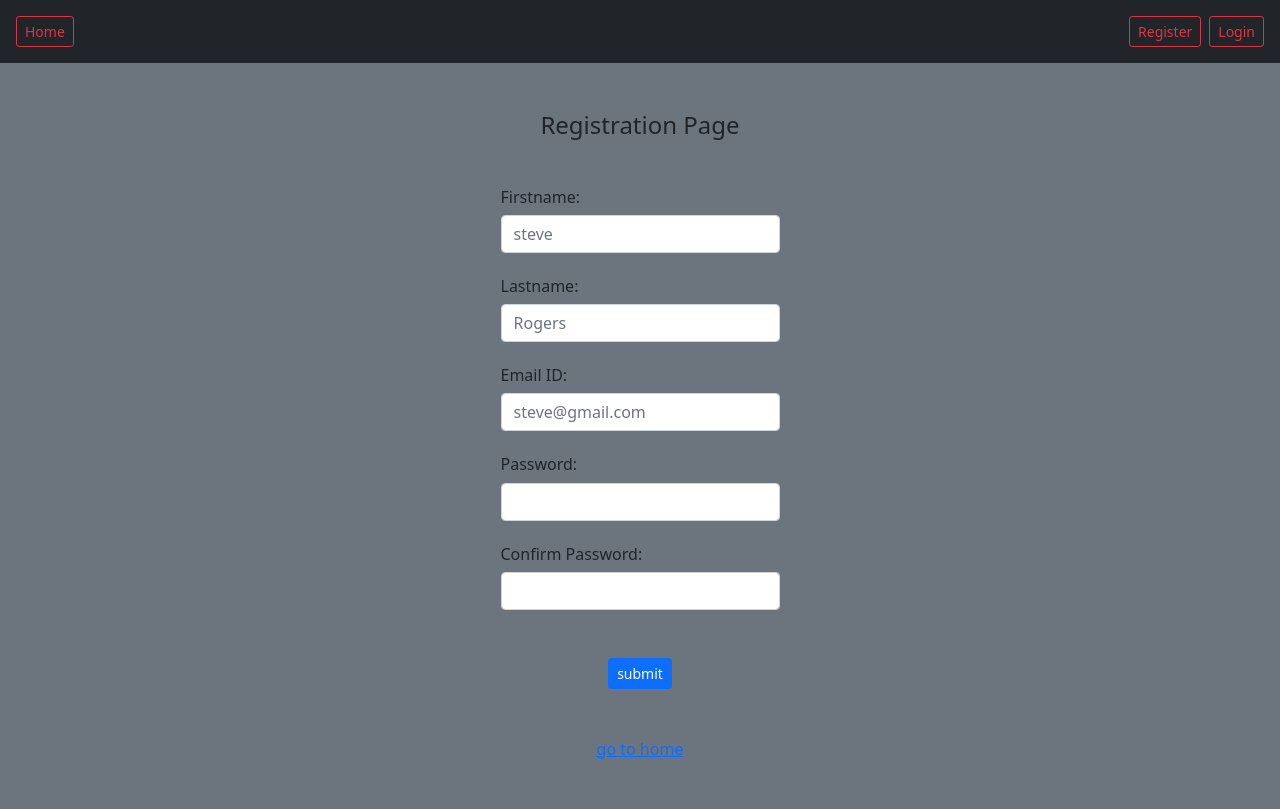
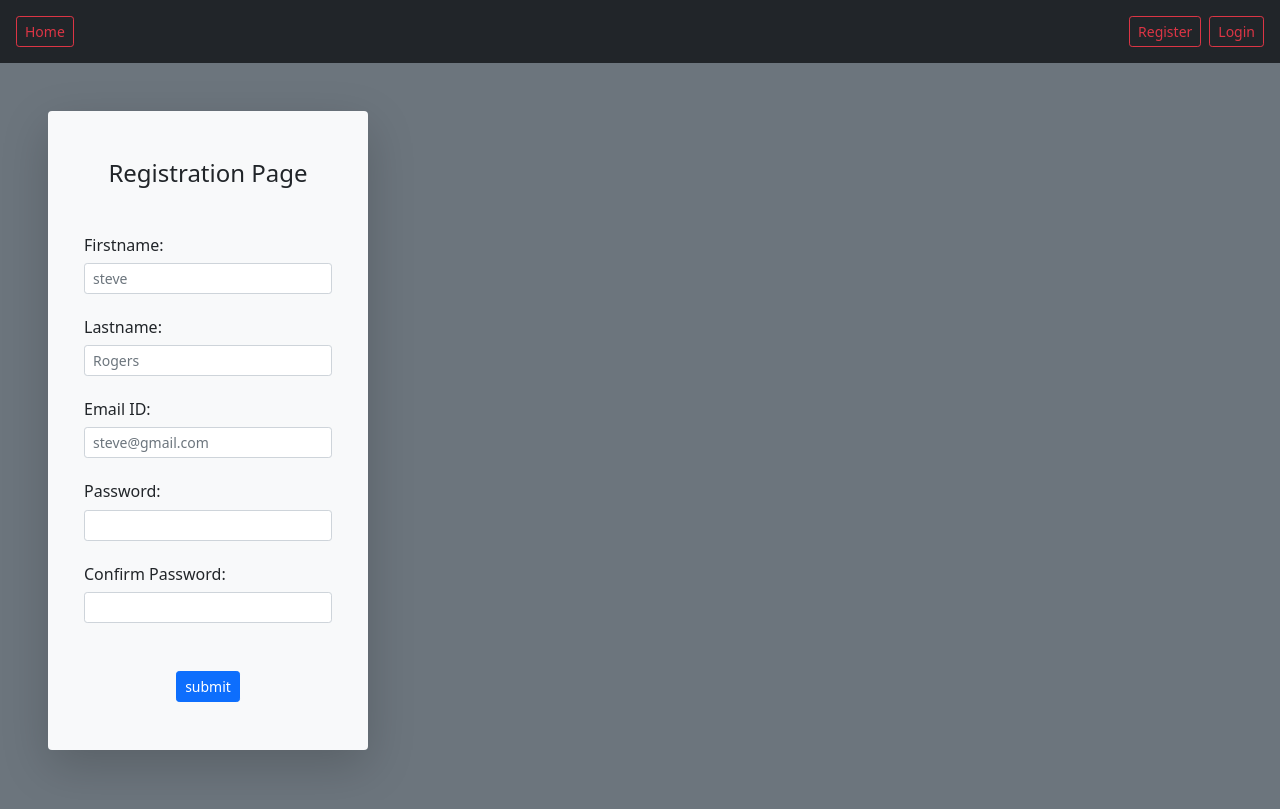
Before and after one commit to saravzizo/Django-Web-Chat-Application, a Django app: page /register/ in a window 1280 px wide. After the commit the page ends 763 px from the top, so only its background shows below. Run offline with Django 4.2, Linux system fonts and the light colour scheme.

Commit message:
4nd commit

```diff
--- a/App/templates/register.html
+++ b/App/templates/register.html
@@ -17,31 +17,30 @@
         <a class="btn btn-sm btn-outline-danger text-decoration-none mx-2" href="/register">Register</a>
         <a class="btn btn-sm btn-outline-danger text-decoration-none " href="/login">Login</a>
     </div>
-    <div>
-        <form class="container float-left d-flex flex-column align-items-center form-row" action="" method="POST">
+    <div class="container-lg shadow-lg m-5 bg-light w-25 rounded " >
+        <form class=" d-flex flex-column align-items-center px-4" action="" method="POST">
             {% csrf_token %}
             <h1 class="h4 mb-5 mt-5">Registration Page</h1>
 
-            <div class="col-sm-3">
+            <div class="w-100 ">
                 <p class="h6">Firstname:</p>
-                <input class="form-control" type="text" placeholder="steve" name="firstname" required>
+                <input class="form-control form-control-sm" type="text" placeholder="steve" name="firstname" required>
                 <br>
                 <p class="h6">Lastname:</p>
-                <input class="form-control" type="text" placeholder="Rogers" name="lastname" required>
+                <input class="form-control form-control-sm" type="text" placeholder="Rogers" name="lastname" required>
                 <br>
 
                 <p class="h6">Email ID:</p>
-                <input class="form-control" type="email" placeholder="steve@gmail.com" name="email" data-validatord="[VALIDATORS.validate_mail] " required>
+                <input class="form-control form-control-sm" type="email" placeholder="steve@gmail.com" name="email" data-validatord="[VALIDATORS.validate_mail] " required>
                 <br>
                 <p class="h6">Password:</p>
-                <input class="form-control" type="password" required>
+                <input class="form-control form-control-sm" type="password" required>
                 <br>
                 <p class="h6">Confirm Password:</p>
-                <input class="form-control" type="password" name="password" required>
+                <input class="form-control form-control-sm" type="password" name="password" required>
             </div>
 
-            <button class="btn btn-primary btn-sm mt-5" type="submit">submit</button>
-            <a class="p my-5" href="/">go to home</a>
+            <button class="btn btn-primary btn-sm my-5 " type="submit">submit</button>
         </form>
     </div>
 
--- a/App/views.py
+++ b/App/views.py
@@ -1,5 +1,4 @@
 from django.shortcuts import render, redirect
-
 from .forms import *
 from .models import Login_table, Register_table
 from django.http import HttpResponse
```
Also changed, not shown: App/templates/login.html (+7 -9 lines).
